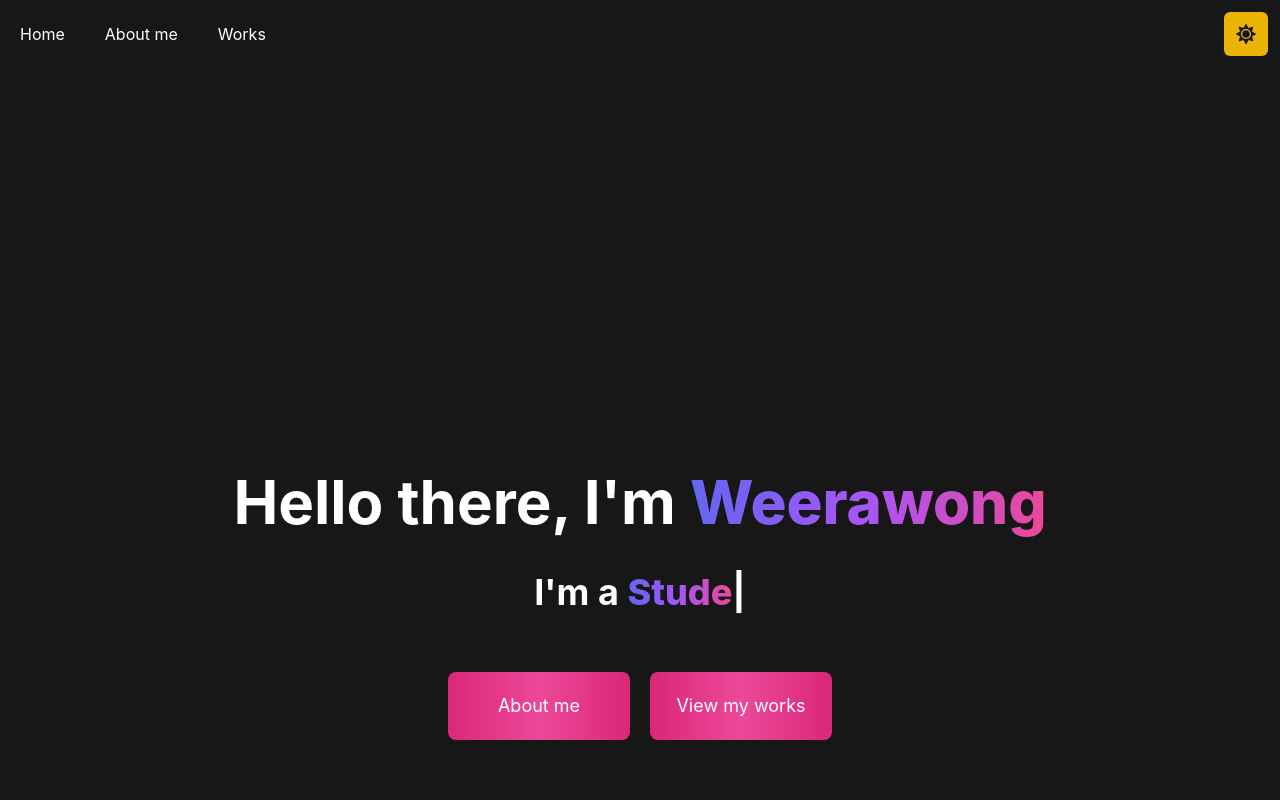
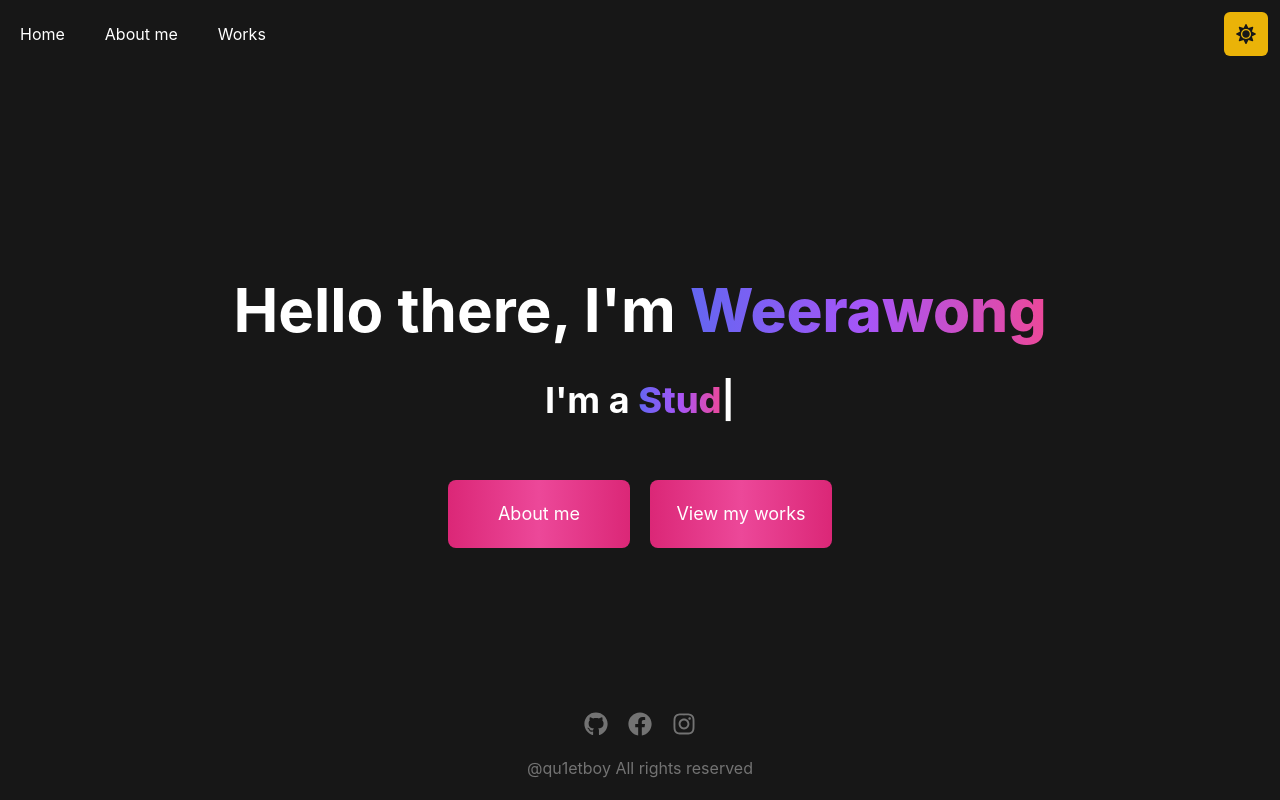
Before and after one commit to Qu1etboy/portfolio, a Next.js app: page / in a window 1280 px wide. Shown: the top 800 px of the page. Built offline with nearby package versions, Linux system fonts and the light colour scheme.

Commit message:
fix header text position(2)

```diff
--- a/pages/index.js
+++ b/pages/index.js
@@ -39,7 +39,7 @@ export default function Home() {
       <div className="relative min-h-screen bg-neutral-50 dark:bg-neutral-900 w-full duration-200 text-black dark:text-white flex flex-col">
         <Navbar />
 
-        <div className='w-full mt-32 md:mt-48 xl:mt-96  flex justify-center items-center'>
+        <div className='w-full mt-32 md:mt-48  flex justify-center items-center'>
           <FadeIn>
             <div className='flex-col justify-center items-center'>
               <div className='flex flex-col justify-center items-center'>
```
